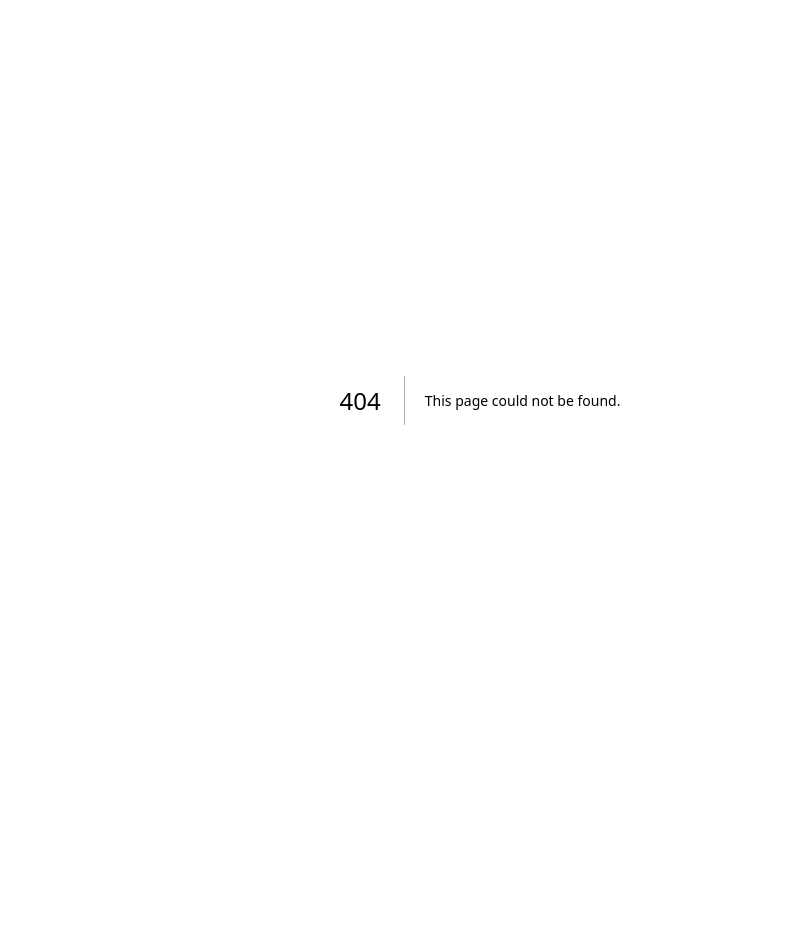
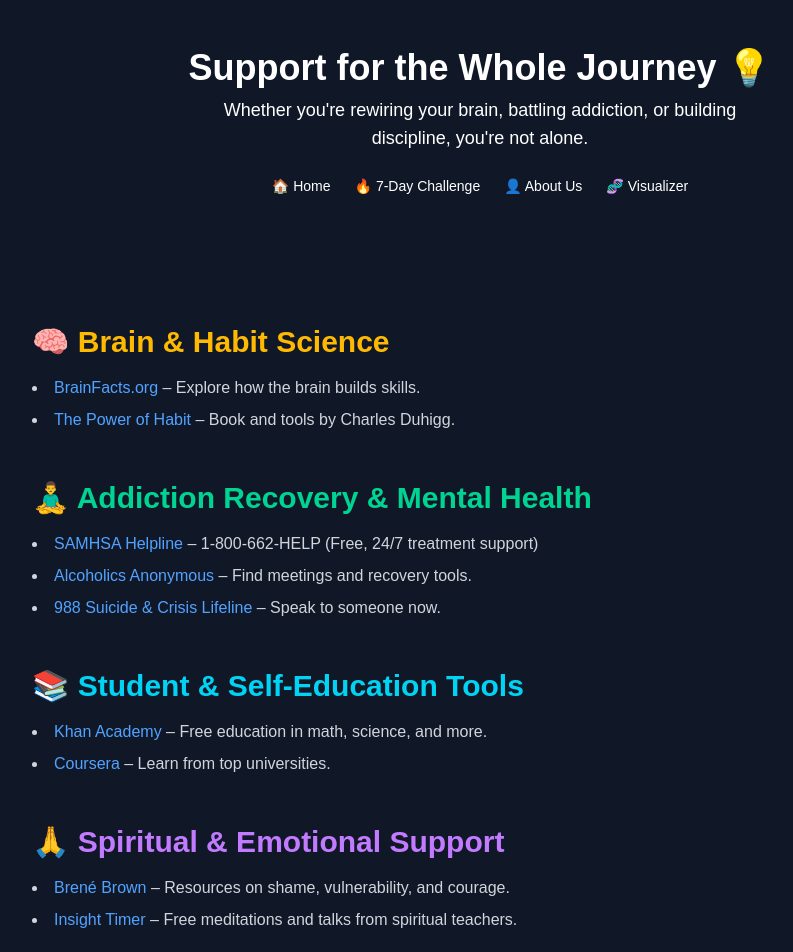
Before and after one commit to bl0ckchained/myelinmap, a Next.js app: page /resources in a window 1280 px wide. Before the commit this address had no page. Shown: the top 952 px of the page, without its empty margins (160-953 px from the left). Before the commit the page ends 800 px from the top, so only its background shows below. Built offline with nearby package versions, Linux system fonts and the light colour scheme.

Commit message:
added resources.tsx

```diff
--- /dev/null
+++ b/pages/resources.tsx
@@ -0,0 +1,64 @@
+// pages/resources.tsx
+import Head from "next/head";
+import Link from "next/link";
+import Header from "@/components/Header";
+import Footer from "@/components/Footer";
+
+export default function Resources() {
+  return (
+    <>
+      <Head>
+        <title>Resources – Myelin Map</title>
+        <meta name="description" content="A curated collection of support tools and resources for your growth journey." />
+      </Head>
+
+      <Header
+        title="Support for the Whole Journey 💡"
+        subtitle="Whether you're rewiring your brain, battling addiction, or building discipline, you're not alone."
+      />
+
+      <main className="bg-gray-900 text-white px-6 py-20 min-h-screen">
+        <section className="max-w-4xl mx-auto space-y-12">
+          <div>
+            <h2 className="text-3xl font-bold text-amber-400 mb-4">🧠 Brain & Habit Science</h2>
+            <ul className="list-disc list-inside space-y-2 text-gray-300">
+              <li><a href="https://www.brainfacts.org/" target="_blank" rel="noopener noreferrer" className="text-blue-400 hover:underline">BrainFacts.org</a> – Explore how the brain builds skills.</li>
+              <li><a href="https://charlesduhigg.com/the-power-of-habit/" target="_blank" rel="noopener noreferrer" className="text-blue-400 hover:underline">The Power of Habit</a> – Book and tools by Charles Duhigg.</li>
+            </ul>
+          </div>
+
+          <div>
+            <h2 className="text-3xl font-bold text-emerald-400 mb-4">🧘‍♂️ Addiction Recovery & Mental Health</h2>
+            <ul className="list-disc list-inside space-y-2 text-gray-300">
+              <li><a href="https://www.samhsa.gov/find-help/national-helpline" target="_blank" rel="noopener noreferrer" className="text-blue-400 hover:underline">SAMHSA Helpline</a> – 1-800-662-HELP (Free, 24/7 treatment support)</li>
+              <li><a href="https://www.aa.org/" target="_blank" rel="noopener noreferrer" className="text-blue-400 hover:underline">Alcoholics Anonymous</a> – Find meetings and recovery tools.</li>
+              <li><a href="https://988lifeline.org/" target="_blank" rel="noopener noreferrer" className="text-blue-400 hover:underline">988 Suicide & Crisis Lifeline</a> – Speak to someone now.</li>
+            </ul>
+          </div>
+
+          <div>
+            <h2 className="text-3xl font-bold text-cyan-400 mb-4">📚 Student & Self-Education Tools</h2>
+            <ul className="list-disc list-inside space-y-2 text-gray-300">
+              <li><a href="https://www.khanacademy.org/" target="_blank" rel="noopener noreferrer" className="text-blue-400 hover:underline">Khan Academy</a> – Free education in math, science, and more.</li>
+              <li><a href="https://www.coursera.org/" target="_blank" rel="noopener noreferrer" className="text-blue-400 hover:underline">Coursera</a> – Learn from top universities.</li>
+            </ul>
+          </div>
+
+          <div>
+            <h2 className="text-3xl font-bold text-purple-400 mb-4">🙏 Spiritual & Emotional Support</h2>
+            <ul className="list-disc list-inside space-y-2 text-gray-300">
+              <li><a href="https://breneBrown.com" target="_blank" rel="noopener noreferrer" className="text-blue-400 hover:underline">Brené Brown</a> – Resources on shame, vulnerability, and courage.</li>
+              <li><a href="https://insighttimer.com" target="_blank" rel="noopener noreferrer" className="text-blue-400 hover:underline">Insight Timer</a> – Free meditations and talks from spiritual teachers.</li>
+            </ul>
+          </div>
+
+          <div className="text-center mt-12">
+            <p className="text-gray-400 text-lg">Know a great resource? <a href="mailto:chaddrummonds1976@gmail.com" className="text-blue-400 hover:underline">Suggest it here</a> 💌</p>
+          </div>
+        </section>
+      </main>
+
+      <Footer />
+    </>
+  );
+}
```
